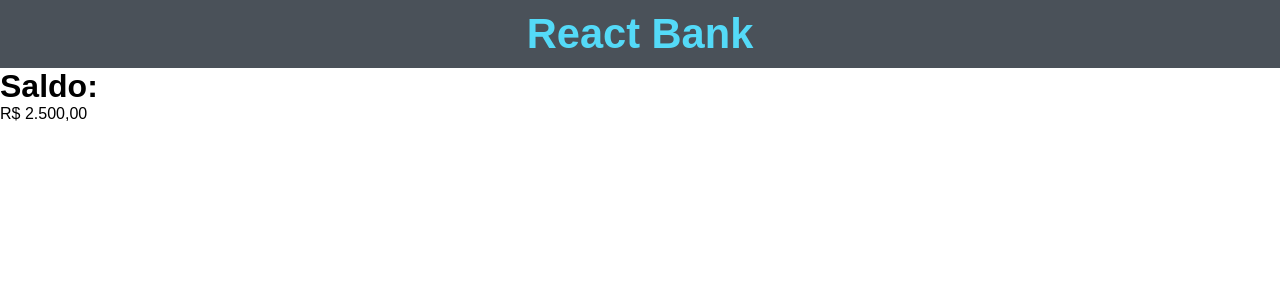
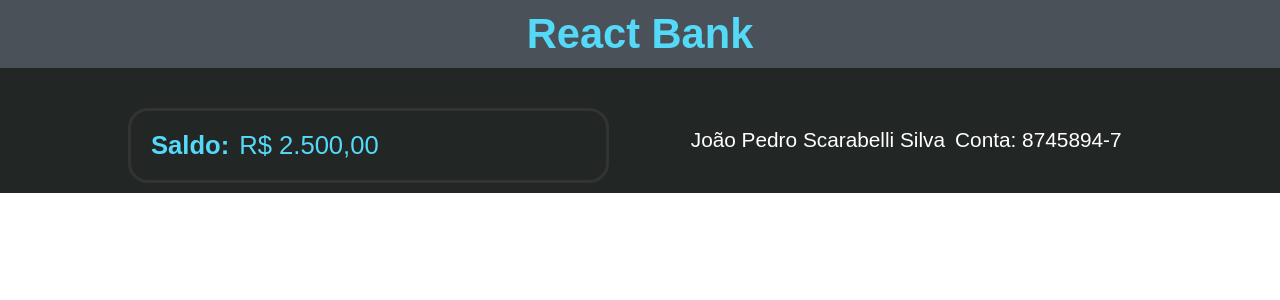
Before and after one commit to JPSS14/react-bank, a Next.js app: page / in a window 1280 px wide. Shown: the top 300 px of the page. Built offline with nearby package versions, Linux system fonts and the light colour scheme.

Commit message:
react-bank UPDATE 2: Added Balance and Profile component

```diff
--- /dev/null
+++ b/src/components/Balance.tsx
@@ -0,0 +1,14 @@
+import style from '../styles/Balance.module.scss';
+
+export function Balance(){
+    return(
+            <div className={style.mainBalance}>
+                <header>
+                    <h1>Saldo: </h1>
+                </header>
+                <div>
+                    <p>R$ 2.500,00</p>
+                </div>
+            </div>
+    );
+}
--- /dev/null
+++ b/src/components/Profile.tsx
@@ -0,0 +1,10 @@
+import style from '../styles/Profile.module.scss';
+
+export function Profile(){
+    return(
+        <div className={style.mainProfile}>
+            <p>João Pedro Scarabelli Silva</p>
+            <p>Conta: 8745894-7</p>
+        </div>
+    );
+}
--- a/src/pages/index.tsx
+++ b/src/pages/index.tsx
@@ -1,6 +1,8 @@
 import Head from 'next/head'
 import { Header } from '../components/Header';
-import { Saldo } from '../components/Saldo';
+import { Balance } from '../components/Balance';
+import { Profile } from '../components/Profile';
+import style from '../styles/main.module.scss';
 
 export default function Home() {
   return (
@@ -9,8 +11,11 @@ export default function Home() {
         <title>React Bank</title>
       </Head>
       <Header />
-      <main>
-        <Saldo />
+      <main className={style.main}>
+        <div className={style.mainHeader}>
+          <Balance />
+          <Profile />
+        </div>
       </main>
     </>
   );
--- /dev/null
+++ b/src/styles/Balance.module.scss
@@ -0,0 +1,21 @@
+@import "colors";
+
+.mainBalance{
+    display: flex;
+    flex-wrap: wrap;
+    flex-basis: 47%;
+    align-items: center;
+    margin-top: 30px;
+    border: solid 3px #333;
+    color: $blue;
+    padding: 20px;
+    border-radius: 20px;
+
+    h1{
+        font-size: 1.6em;
+        margin-right: 10px;
+    }
+    p{
+        font-size: 1.6em;
+    }
+}
--- a/src/styles/Header.module.scss
+++ b/src/styles/Header.module.scss
@@ -4,7 +4,7 @@
     display: flex;
     flex-basis: 100%;
     flex-wrap: wrap;
-    background: #4A5159;
+    background: $main;
     align-items: center;
     padding: 10px 0px;
     font-size: 1.3em;
--- /dev/null
+++ b/src/styles/Profile.module.scss
@@ -0,0 +1,16 @@
+.mainProfile{
+    display: flex;
+    flex-wrap: wrap;
+    flex-basis: 47%;
+    margin-top: 30px;
+    padding: 20px;
+    border-radius: 20px;
+
+    p:first-child{
+        margin-right: 10px;
+    }
+    p{
+        font-size: 1.3em;
+        color: #fff;
+    }
+}
--- a/src/styles/colors.scss
+++ b/src/styles/colors.scss
@@ -1 +1,3 @@
 $blue: #54daf8;
+$main: #4A5159;
+$dark: #222625;
--- /dev/null
+++ b/src/styles/main.module.scss
@@ -0,0 +1,15 @@
+@import "colors";
+.main{
+    display: flex;
+    flex-wrap: wrap;
+    margin: 0 auto;
+    background: $dark;
+
+    .mainHeader{
+        display: flex;
+        flex-wrap: wrap;
+        flex-basis: 80%;
+        margin: 10px auto;
+        justify-content: space-between;
+    }
+}
```
